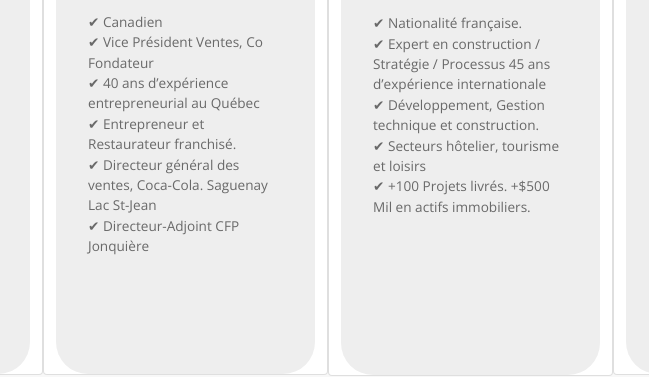
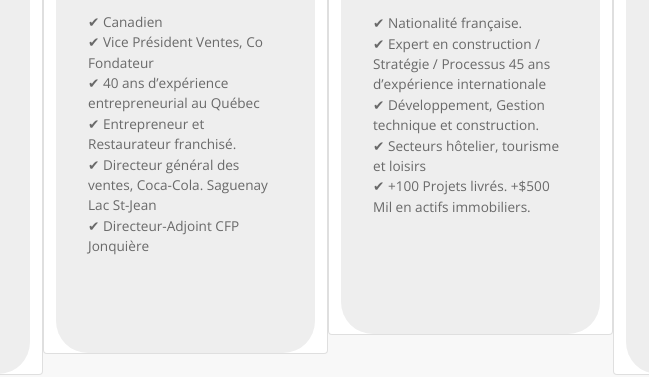
Before and after one commit to coryH360/H360, a plain HTML site: page index.html in a window 1280 px wide. Shown: the part 3712-4089 px from the top of the page, 312-961 px from the left. Drawn offline with nearby package versions, Linux system fonts and the light colour scheme; files that its build step writes are made by us from their sources.

Commit message:
Update index.html

```diff
--- a/index.html
+++ b/index.html
@@ -257,7 +257,7 @@
                     <div class="card-box align-center">
 
                         <h5 class="card-title mbr-fonts-style mb-3 display-4"><strong>Carl Dumas</strong></h5>
-                        <p class="mbr-text mbr-fonts-style mb-4 display-7">✔︎ Canadien<br>✔︎ Vice Président Ventes, Co Fondateur<br>✔︎ 40 ans d’expérience entrepreneurial au Québec <br>   ✔︎ Entrepreneur et Restaurateur franchisé.<br>✔︎ Directeur général des ventes, Coca-Cola. Saguenay Lac St-Jean<br>✔︎ Directeur-Adjoint CFP Jonquière<br><br><br><br></p>
+                        <p class="mbr-text mbr-fonts-style mb-4 display-7">✔︎ Canadien<br>✔︎ Vice Président Ventes, Co Fondateur<br>✔︎ 40 ans d’expérience entrepreneurial au Québec <br>   ✔︎ Entrepreneur et Restaurateur franchisé.<br>✔︎ Directeur général des ventes, Coca-Cola. Saguenay Lac St-Jean<br>✔︎ Directeur-Adjoint CFP Jonquière<br><br><br></p>
 
                     </div>
                 </div>
@@ -270,7 +270,7 @@
                     <div class="card-box align-center">
 
                         <h5 class="card-title mbr-fonts-style mb-3 display-4"><strong>Alain Cuny</strong></h5>
-                        <p class="mbr-text mbr-fonts-style mb-4 display-7">✔︎ Nationalité française.<br>✔︎ Expert en construction / Stratégie / Processus 45 ans d’expérience internationale<br>✔︎ Développement, Gestion technique et construction.<br>✔︎ Secteurs hôtelier, tourisme et loisirs<br>✔︎ +100 Projets livrés. +$500 Mil en actifs immobiliers.<br><br><br><br><br><br></p>
+                        <p class="mbr-text mbr-fonts-style mb-4 display-7">✔︎ Nationalité française.<br>✔︎ Expert en construction / Stratégie / Processus 45 ans d’expérience internationale<br>✔︎ Développement, Gestion technique et construction.<br>✔︎ Secteurs hôtelier, tourisme et loisirs<br>✔︎ +100 Projets livrés. +$500 Mil en actifs immobiliers.<br><br><br><br></p>
 
                     </div>
                 </div>
```
